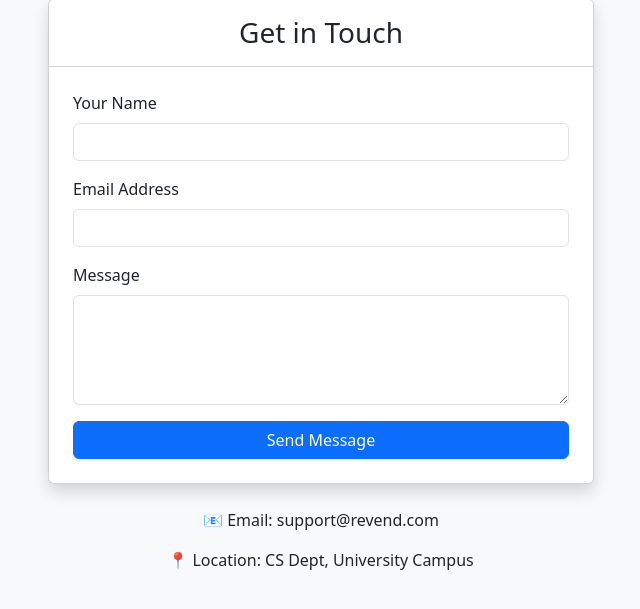
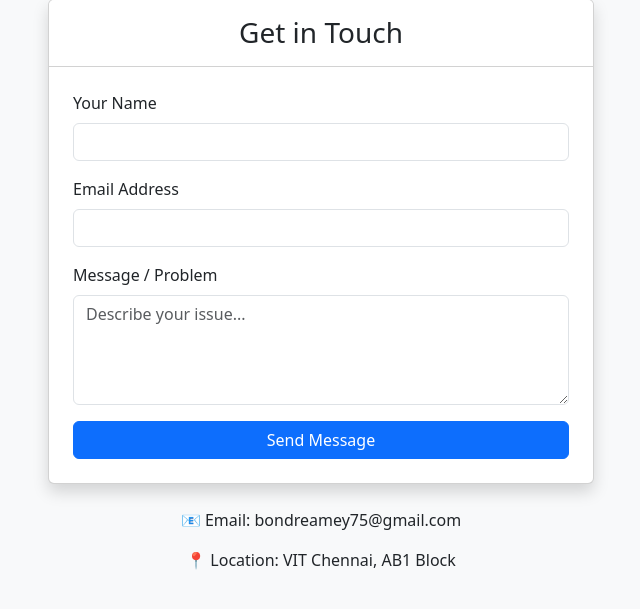
Before and after one commit to bondreamey2006/rvm-rewards-backend, a Flask app: page /contact in a window 1280 px wide. Shown: the part 75-684 px from the top of the page, without its empty margins (319-959 px from the left). Run offline with Flask 3, Linux system fonts and the light colour scheme.

Commit message:
Updated contact form with real email link

```diff
--- a/templates/contact.html
+++ b/templates/contact.html
@@ -17,15 +17,8 @@
                 </div>
                 <div class="card-body p-4">
 
-                    {% with messages = get_flashed_messages(with_categories=true) %}
-                      {% if messages %}
-                        {% for category, message in messages %}
-                          <div class="alert alert-{{ category }}">{{ message }}</div>
-                        {% endfor %}
-                      {% endif %}
-                    {% endwith %}
+                    <form action="https://formspree.io/f/xzdpyaql" method="POST">
 
-                    <form action="/contact" method="POST">
                         <div class="mb-3">
                             <label class="form-label">Your Name</label>
                             <input type="text" name="name" class="form-control" required>
@@ -35,17 +28,23 @@
                             <input type="email" name="email" class="form-control" required>
                         </div>
                         <div class="mb-3">
-                            <label class="form-label">Message</label>
-                            <textarea name="message" class="form-control" rows="4" required></textarea>
+                            <label class="form-label">Message / Problem</label>
+                            <textarea name="message" class="form-control" rows="4" placeholder="Describe your issue..." required></textarea>
                         </div>
+
+                        <input type="hidden" name="_next" value="https://rvm-rewards-api.onrender.com/contact">
+
+                        <input type="text" name="_gotcha" style="display:none">
+
                         <button type="submit" class="btn btn-primary w-100">Send Message</button>
                     </form>
+
                 </div>
             </div>
 
             <div class="text-center mt-4">
-                <p>📧 Email: support@revend.com</p>
-                <p>📍 Location: CS Dept, University Campus</p>
+                <p>📧 Email: bondreamey75@gmail.com</p>
+                <p>📍 Location: VIT Chennai, AB1 Block</p>
             </div>
         </div>
     </div>
```
